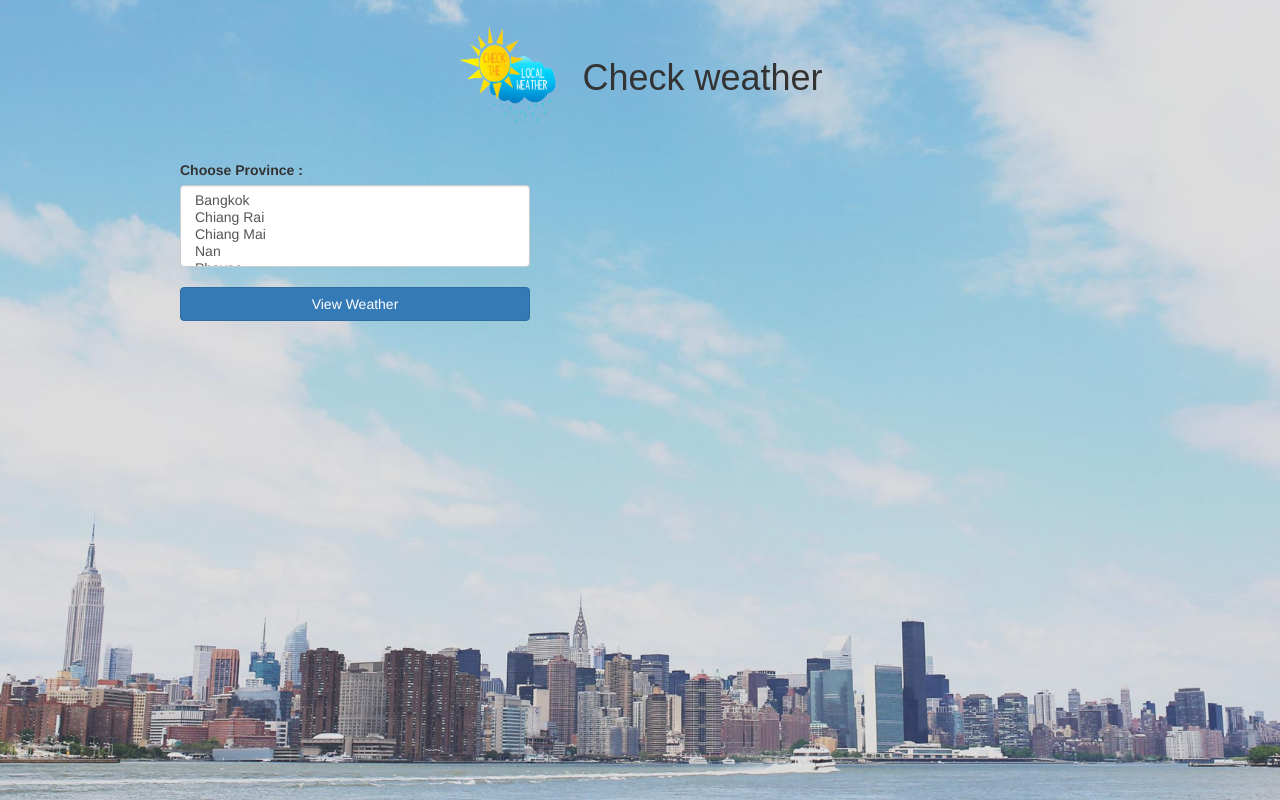
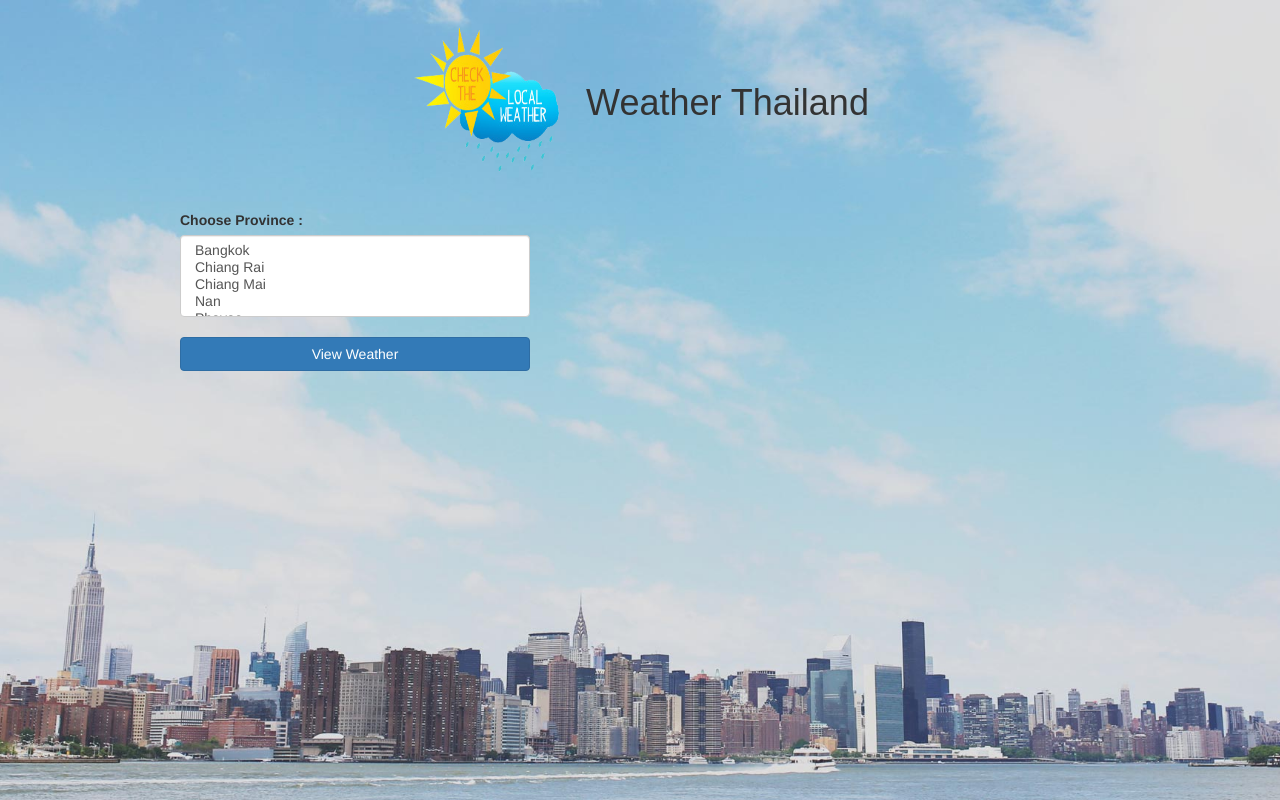
Before and after one commit to Natchaya006/View-Weathers, a plain HTML site: page index.html in a window 1280 px wide. Drawn offline with nearby package versions, Linux system fonts and the light colour scheme.

Commit message:
change head

```diff
--- a/CSS/index.css
+++ b/CSS/index.css
@@ -50,8 +50,8 @@ img {
 }
 
 #icon {
-    width: 100px;
-    height: 100px;
+    width: 150px;
+    height: 150px;
 }
 
 .fontH {
--- a/index.html
+++ b/index.html
@@ -15,7 +15,7 @@
 
 <body>
     <header class="header" id="top">
-        <h1><img id="icon" src="checktheweather.png" alt="">Check weather</h1>
+        <h1><img id="icon" src="checktheweather.png" alt="">Weather Thailand</h1>
         <div class="container">
             <div class="col-lg-offset-1 col-lg-4">
                 <div class="form-group">
```
